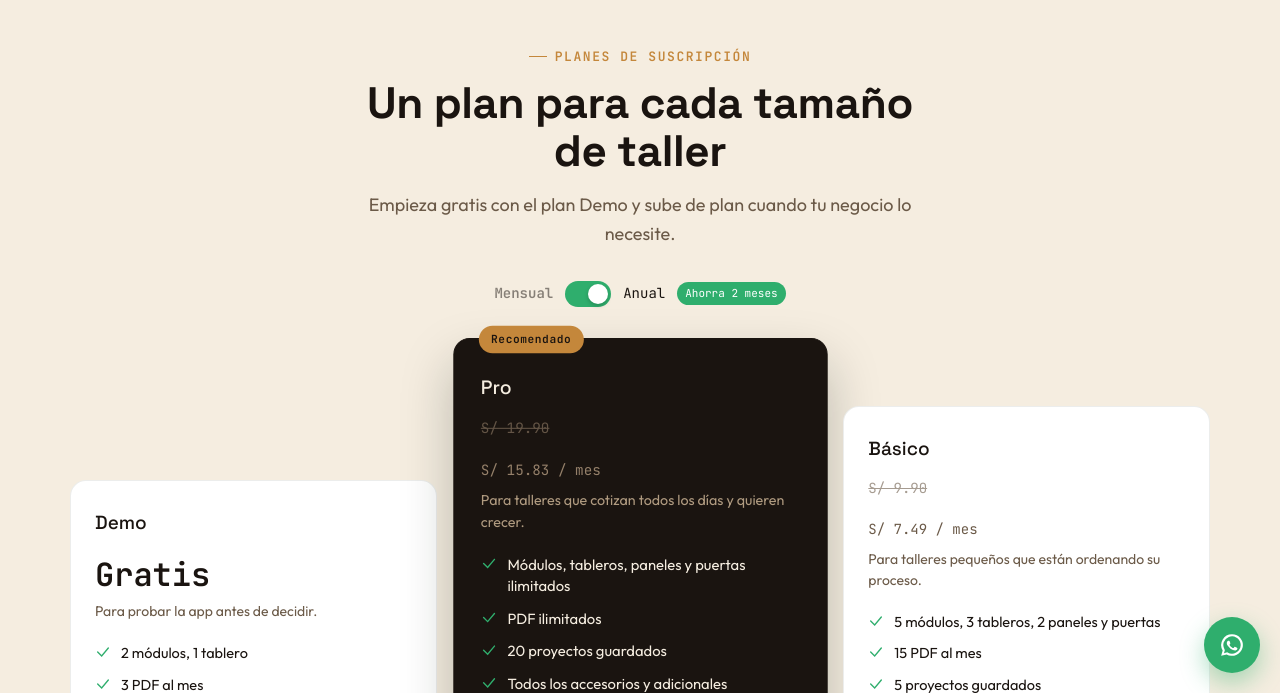
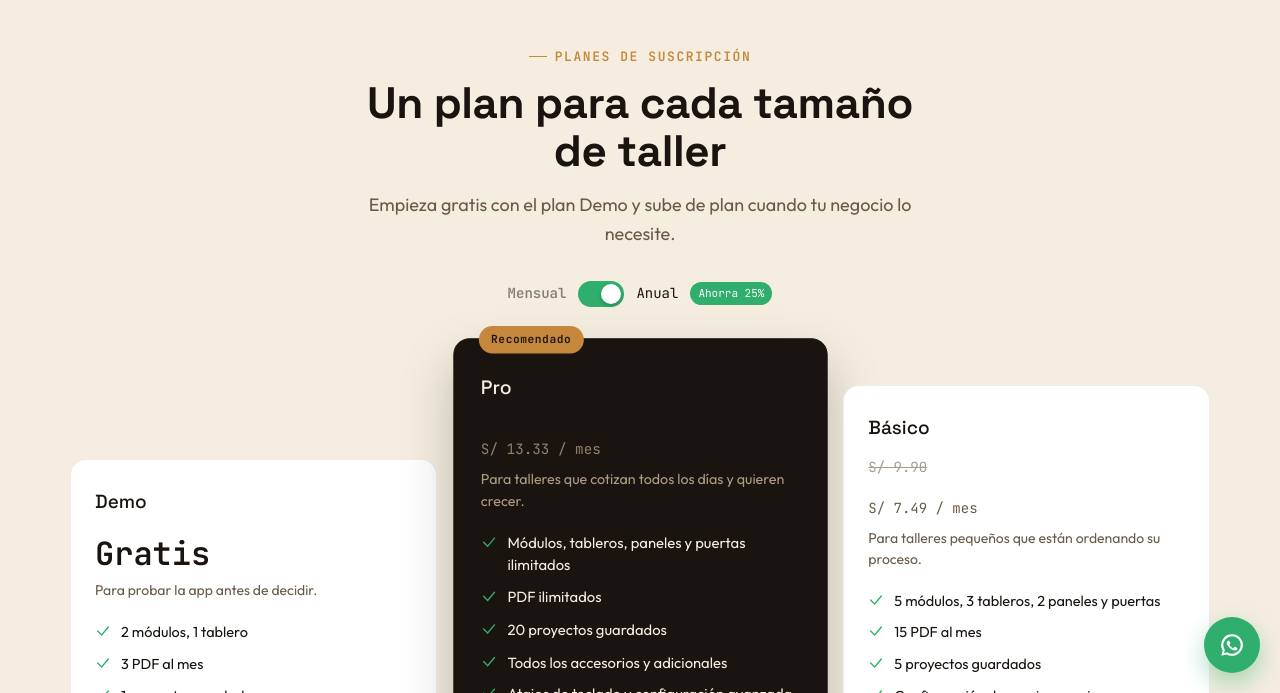
Before and after one commit to anthony-cs93/modulax-landing, a plain HTML site: page index.html in a window 1280 px wide. Both pictures are taken after a click on the button "Alternar mensual/anual". Shown: the part 6017-6710 px from the top of the page. Drawn offline with Linux system fonts and the light colour scheme.

Commit message:
Actualizar precio del plan Pro a S/ 15.90 mensual / S/ 159.90 anual

```diff
--- a/index.html
+++ b/index.html
@@ -671,7 +671,7 @@ footer{background:#0C0806;color:#6E5A40;padding:40px 0;font-size:14px;}
       <span class="mono" id="lbl-mensual" style="font-weight:600;">Mensual</span>
       <button class="toggle-switch" id="planToggle" aria-label="Alternar mensual/anual"><span class="knob"></span></button>
       <span class="mono" id="lbl-anual">Anual</span>
-      <span class="save-badge">Ahorra 2 meses</span>
+      <span class="save-badge">Ahorra 25%</span>
     </div>
 
     <div class="plans-grid">
@@ -692,7 +692,7 @@ footer{background:#0C0806;color:#6E5A40;padding:40px 0;font-size:14px;}
       <div class="plan-card featured">
         <span class="plan-tag">Recomendado</span>
         <div class="plan-name">Pro</div>
-        <div class="plan-price"><span class="precio-old">S/ 19.90</span><span class="precio-monto" data-mensual="19.90" data-anual="189.90">S/ 19.90</span><span class="precio-periodo"> / mes</span></div>
+        <div class="plan-price"><span class="precio-monto" data-mensual="15.90" data-anual="159.90">S/ 15.90</span><span class="precio-periodo"> / mes</span></div>
         <p class="plan-desc">Para talleres que cotizan todos los días y quieren crecer.</p>
         <ul class="plan-feats">
           <li><svg class="ic" viewBox="0 0 24 24" fill="none" stroke="currentColor" stroke-width="2" stroke-linecap="round"><path d="M4 12l6 6L20 6"/></svg>Módulos, tableros, paneles y puertas ilimitados</li>
@@ -845,12 +845,12 @@ toggle.addEventListener('click', ()=>{
   lblM.style.opacity = anual ? .5 : 1;
   lblA.style.opacity = anual ? 1 : .5;
   document.querySelectorAll('.precio-monto').forEach(el=>{
-    const old = el.previousElementSibling;
+    const old = el.previousElementSibling && el.previousElementSibling.classList.contains('precio-old') ? el.previousElementSibling : null;
     if(anual){
-      old.style.display = 'block';
+      if(old) old.style.display = 'block';
       el.textContent = 'S/ ' + (parseFloat(el.dataset.anual) / 12).toFixed(2);
     } else {
-      old.style.display = 'none';
+      if(old) old.style.display = 'none';
       el.textContent = 'S/ ' + el.dataset.mensual;
     }
   });
```
